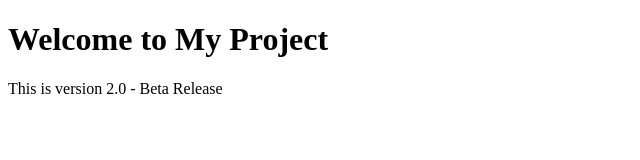
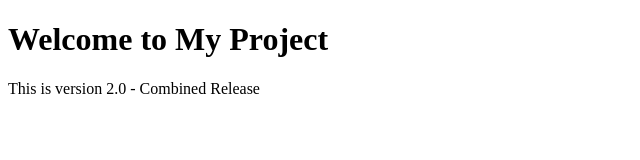
Before and after one commit to Debby81/Teammate, a plain HTML site: page index.html in a window 1280 px wide. Shown: the full height of the page, 0-640 px from the left. Drawn offline with Linux system fonts and the light colour scheme.

```diff
--- a/index.html
+++ b/index.html
@@ -5,6 +5,6 @@
 </head>
 <body>
     <h1>Welcome to My Project</h1>
-    <p>This is version 2.0 - Beta Release</p>
+   <p>This is version 2.0 - Combined Release</p>
 </body>
 </html>
```
